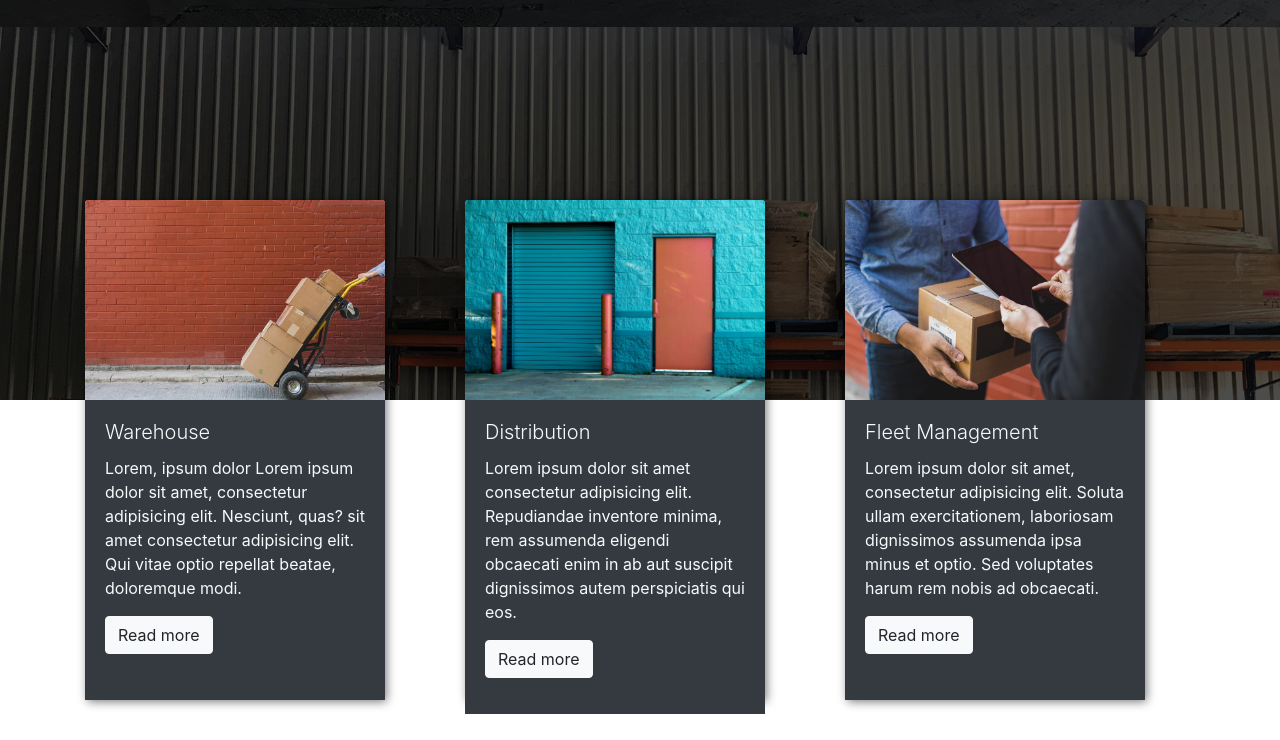
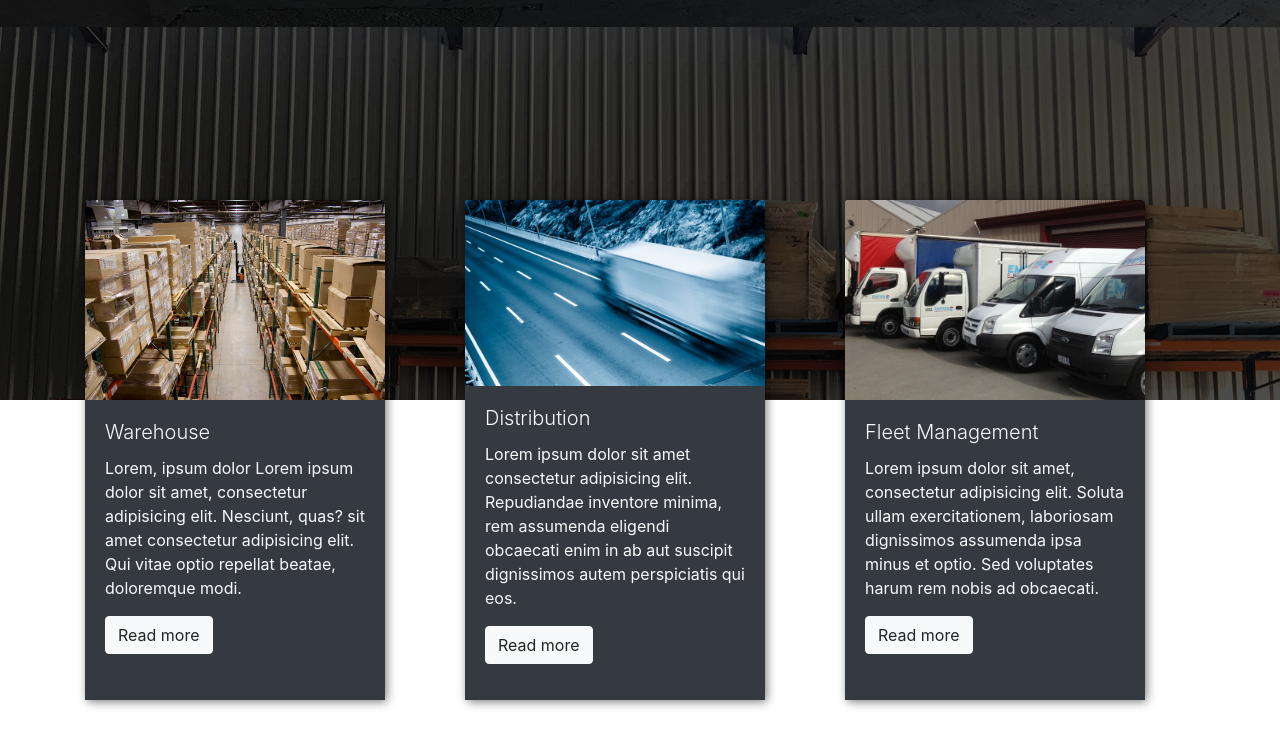
Before and after one commit to Gerry915/CSL-website, a PHP site: page / in a window 1280 px wide. Shown: the part 933-1673 px from the top of the page. Run offline with PHP 8.4, Linux system fonts and the light colour scheme; some libraries are stand-ins or nearby versions.

Commit message:
move to PC

```diff
--- /dev/null
+++ b/description.txt
@@ -0,0 +1,2 @@
+Complete Storage and Logistics is located in a secure environment which is monitored 24/7 for client satisfaction.
+For more information please give us a call or contact via email
--- a/index.html
+++ b/index.html
@@ -118,7 +118,7 @@
             <div class="row">
                 <div class="col-4">
                         <div class="card service-card">
-                                <img class="card-img-top service-img" src="./src/img/sample.jpg" alt="sample">
+                                <img class="card-img-top service-img" src="./src/img/warehousing.jpg" alt="sample">
                                 <div class="card-body bg-dark text-light">
                                     <h5 class="card-title lead">Warehouse</h5>
                                     <p class="card-text">Lorem, ipsum dolor Lorem ipsum dolor sit amet, consectetur
@@ -130,7 +130,7 @@
                 </div>
                 <div class="col-4">
                         <div class="card service-card">
-                                <img class="card-img-top service-img" src="./src/img/sample-01.jpeg" alt="sample">
+                                <img class="card-img-top service-img" src="./src/img/distribution.jpg" alt="sample">
                                 <div class="card-body bg-dark text-light">
                                     <h5 class="card-title lead">Distribution</h5>
                                     <p class="card-text">Lorem ipsum dolor sit amet consectetur adipisicing elit. Repudiandae inventore minima,
@@ -141,7 +141,7 @@
                 </div>
                 <div class="col-4">
                         <div class="card service-card">
-                                <img class="card-img-top service-img" src="./src/img/sample3.jpg" alt="sample">
+                                <img class="card-img-top service-img" src="./src/img/fleet-management.jpg" alt="sample">
                                 <div class="card-body bg-dark text-light">
                                     <h5 class="card-title lead">Fleet Management</h5>
                                     <p class="card-text">Lorem ipsum dolor sit amet, consectetur adipisicing elit. Soluta ullam exercitationem,
@@ -233,8 +233,7 @@
                         <p class="text-muted">
                             Our competitive advantage comes from having multi locations, with Locations in heart of the commercial business
                             district of Hobart (Derwent Park) and Launceston, (South Launceston) We offer over 2000 sq meters of undercover secure facilities.
-                            Complete Storage and Logistics is located in a secure environment which is monitored 24/7 for client satisfaction.
-                            For more information please give us a call or contact via email</p>
+                            </p>
                     </div>
                 </div>
         </div>
@@ -267,6 +266,13 @@
                 </div>
             </div>
         </div>
+    </section>
+
+    <section id="" class="">
+        <div id="google-map" class="container">
+            <h2>Our Location</h2>
+        </div>
+        <div id="map"></div>
     </section>
 
 
@@ -326,12 +332,39 @@
 
     <br>
     <div id="end" class="container mt-2">
-        <footer class="text-muted" style="font-size: 10px">Lorem ipsum dolor sit amet consectetur, adipisicing elit. Accusantium atque esse eveniet unde tempore maxime.</footer>
+        <footer class="text-muted" style="font-size: 10px">Visit our sister business at <a href="">Empire Couriers</a> and <a href="https://www.budgetbox.com.au/">Budget Box Mobile Storage</a></footer>
         <hr>
-        <footer class="text-muted mb-3" style="font-size: 10px">Lorem ipsum dolor sit amet consectetur adipisicing elit. Dolorem, ea!</footer>
+        <footer class="text-muted mb-3" style="font-size: 10px">Copyright &copy; 2018 CSL TAS All rights reserved.</footer>
     </div>
 
+    <!--Google maps-->
+    <script>
+        function initMap(){
+            var options = {
+                zoom: 17,
+                center: {lat:-42.8324695,lng:147.2857454}
+            }
 
+            var map = new google.maps.Map(document.getElementById('map'),options)
+
+            var marker = new google.maps.Marker({
+                position:{lat:-42.832427,lng:147.286887},
+                map:map
+            })
+
+            var infowindow = new google.maps.InfoWindow({
+                content: '<h3>CSL TAS</h3><p>37 Howard Rd, Glenorchy, TAS 7010</p>'
+            })
+
+            marker.addListener('mouseover',function(){
+                infowindow.open(map,marker)
+            })
+
+        }
+    </script>
+    <script async defer
+        src="https://maps.googleapis.com/maps/api/js?key=AIzaSyCA5VIEILj9XHxY1mtQbLwpI3_vMoVCEY8&callback=initMap">
+    </script>
 
 
     <!-- Optional JavaScript -->
--- a/src/css/mystyle.css
+++ b/src/css/mystyle.css
@@ -57,6 +57,11 @@
   width: 300px;
   border: none;
   box-shadow: 2px 2px 10px rgba(0, 0, 0, 0.5);
+}
+
+.service-img {
+  height: 200px;
+  object-fit: cover;
 }
 
 #services {
@@ -145,4 +150,16 @@
 .feature-icon {
   margin-bottom: 20px;
 }
+
+#google-map {
+  position: relative;
+  top: 1600px;
+}
+
+#map {
+  position: relative;
+  top: 1600px;
+  height: 400px;
+  width: 100%;
+}
 /*# sourceMappingURL=mystyle.css.map */
--- a/src/css/mystyle.sass
+++ b/src/css/mystyle.sass
@@ -56,6 +56,9 @@ $skip-top: 1600px
     border: none
     box-shadow: 2px 2px 10px rgba(0,0,0,.5)
 
+.service-img
+    height: 200px
+    object-fit: cover
 
 #services
     position: absolute
@@ -126,3 +129,13 @@ $skip-top: 1600px
 
 .feature-icon
     margin-bottom: 20px
+
+#google-map
+    position: relative
+    top: $skip-top
+
+#map
+    position: relative
+    top: $skip-top
+    height: 400px
+    width: 100%
```
Also changed, not shown: src/img/distribution.jpg (added), src/img/empire-logo.png (added), src/img/fleet-management.jpg (added), src/img/warehousing.jpg (added), 1 other file.
